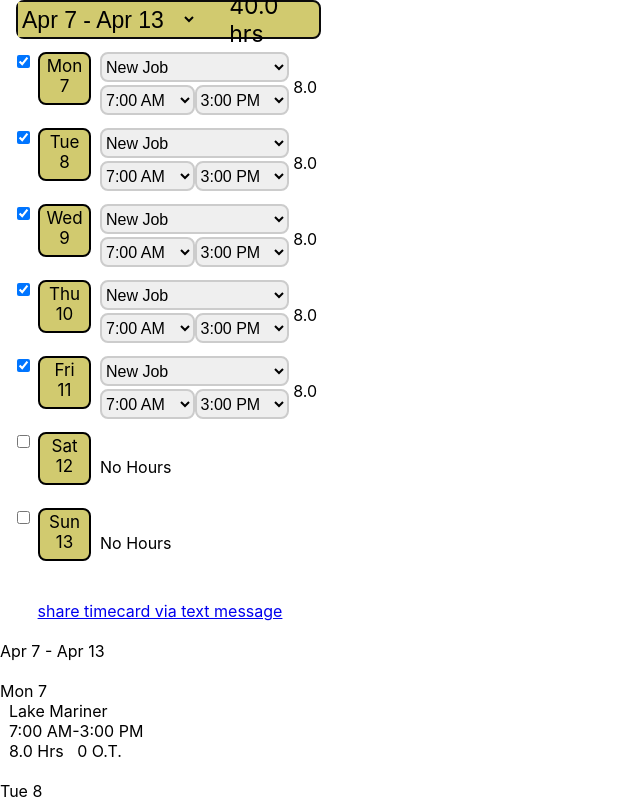
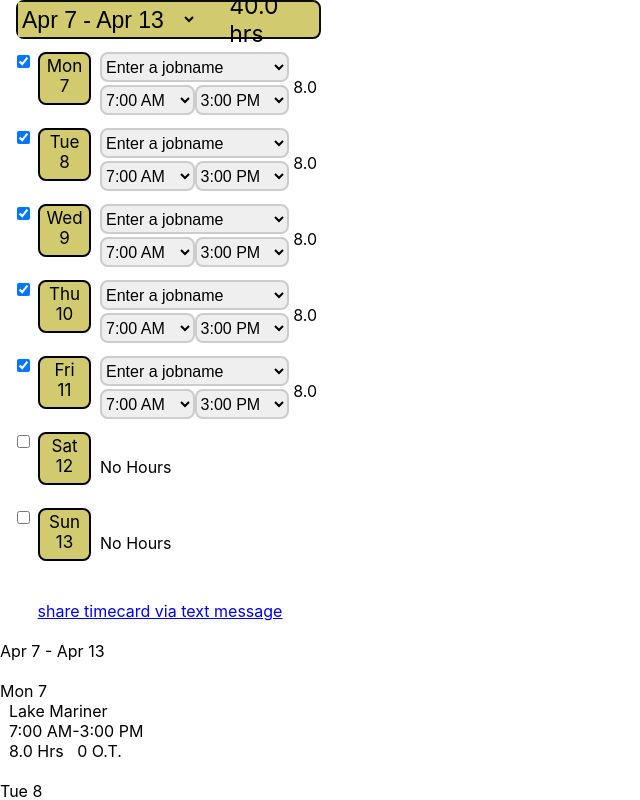
Before and after one commit to bradronto/bradronto.github.io, a React (Create React App) app in the folder timekeep/: page / in a window 1280 px wide. Shown: the top 800 px of the page, without its empty margins (0-640 px from the left). Built offline with nearby package versions, Linux system fonts and the light colour scheme.

Commit message:
and another..

```diff
--- a/timekeep/src/components/work-hours.js
+++ b/timekeep/src/components/work-hours.js
@@ -198,7 +198,7 @@ const WorkHoursTracker = () => {
 
   return (
   <div className="input-container" >
-    <span style={{  display:"flex", justifyContent:"center", alignItems: "center", marginBottom:"10px"}} className="cool-header">
+    <span style={{  display:"flex", justifyContent:"center", alignItems: "center", marginBottom:"10px"}} className="cool-header" onClick={console.log("hi")}>
        <select
        className="cool-header-select"
        onChange={(e) => handleWeekChange(e.target.value)}
@@ -249,7 +249,7 @@ const WorkHoursTracker = () => {
         <option  key={indx} value={job}>
           {job}
         </option>))}
-{!jobNames?(
+{isFirstRun?(
         <option value="New Item" >
           Enter a jobname
         </option>
```
